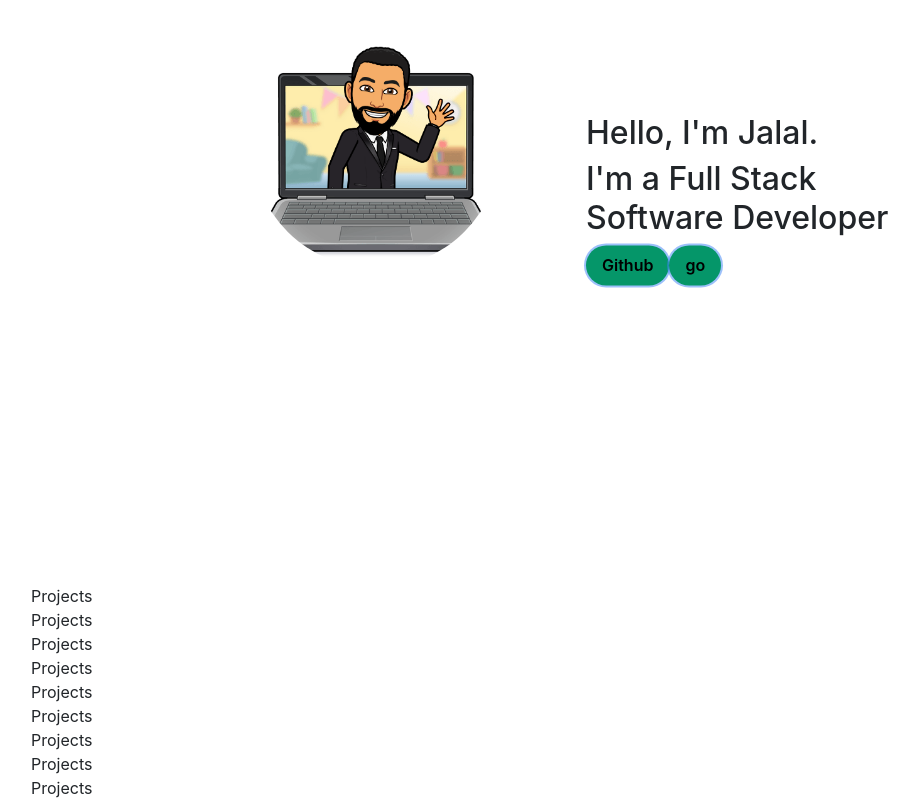
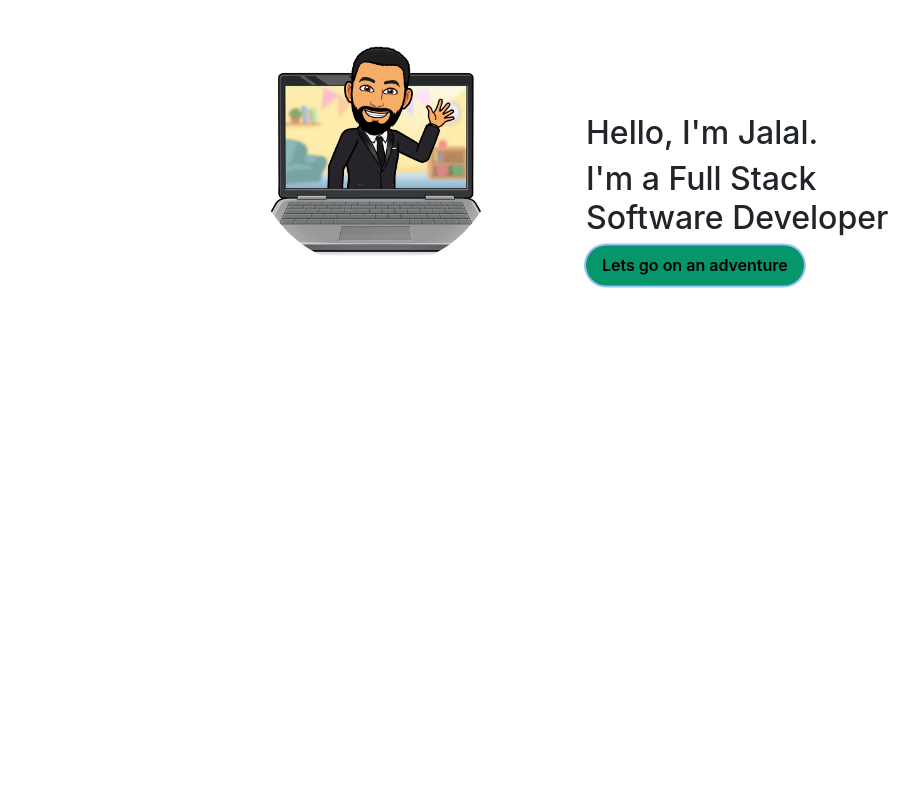
Before and after one commit to jalallll/personalSite, a React (Create React App) app: page /contact in a window 1280 px wide. Shown: the part 272-1072 px from the top of the page, without its empty margins (54-973 px from the left). After the commit the page ends 856 px from the top, so only its background shows below. Built offline with nearby package versions, Linux system fonts and the light colour scheme.

Commit message:
fixed button

```diff
--- a/src/Home.js
+++ b/src/Home.js
@@ -22,9 +22,6 @@ const Home = () => {
           <Col sm={true} className="pt-5 mt-5">
             <h2>Hello, I'm Jalal.</h2>
             <h2>I'm a Full Stack Software Developer</h2>
-            <button class="font-semibold bg-green-600 text-black-900 pt-2 pb-2 pr-3 pl-3 rounded-full hover:bg-green-400 ring-2 ">
-              Github
-            </button>
             <Link
               activeClass="active"
               to="projects"
@@ -33,30 +30,13 @@ const Home = () => {
               duration={500}
             >
               <button class="font-semibold bg-green-600 text-black-900 pt-2 pb-2 pr-3 pl-3 rounded-full hover:bg-green-400 ring-2 ">
-                go
+                Lets go on an adventure
               </button>
             </Link>
           </Col>
         </Row>
       </Container>
-      <Container className="" id="projects">
-        <Projects />
-        <Projects />
-
-        <Projects />
-
-        <Projects />
-
-        <Projects />
-
-        <Projects />
-
-        <Projects />
-
-        <Projects />
-
-        <Projects />
-      </Container>
+      <Container className="" id="projects"></Container>
     </div>
   );
 };
```
